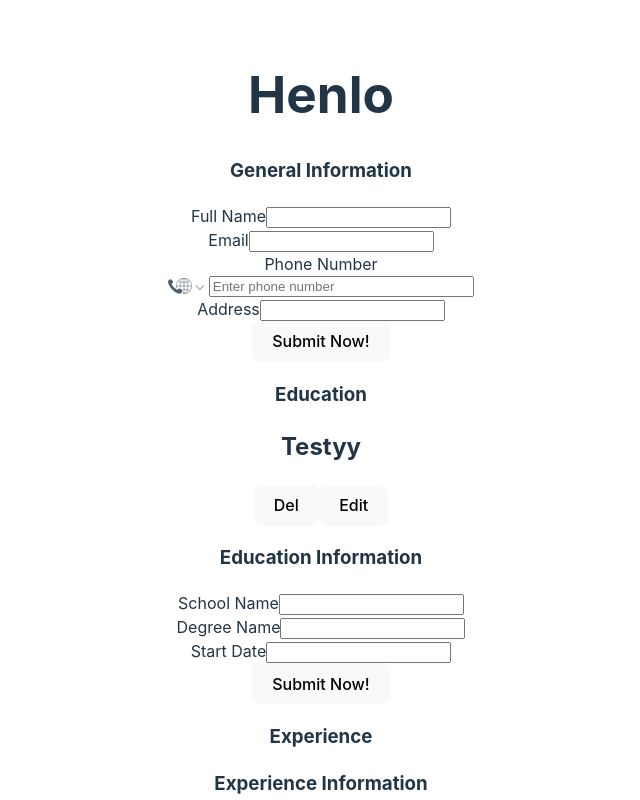
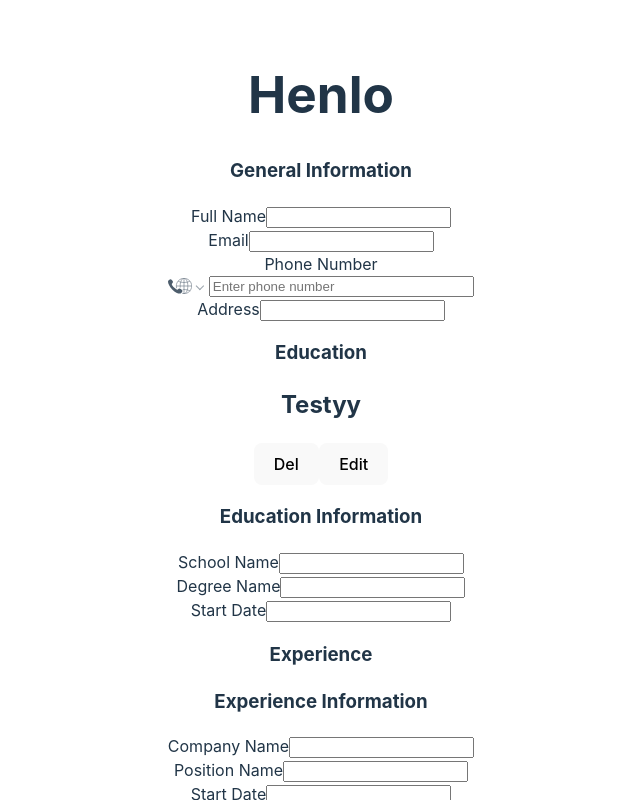
Before and after one commit to Peleton-011/cv-application, a React (Vite) app: page / in a window 1280 px wide. Shown: the top 800 px of the page, without its empty margins (319-959 px from the left). Built offline with nearby package versions, Linux system fonts and the light colour scheme.

Commit message:
Add basis for storing inputted data

```diff
--- a/src/App.jsx
+++ b/src/App.jsx
@@ -29,9 +29,14 @@ function App() {
 			<h1>Henlo</h1>
 			<InfoInput
 				Title="General Information"
-				inputList={inputLists.GeneralInfo}
-				submitText="Submit Now!"
-				submitHandler={submitHandler}
+				inputList={inputLists.GeneralInfo.map((input) => ({
+					...input,
+					value: generalInfo[input.inputName],
+				}))}
+				onChange={(e) => setGeneralInfo({
+					...generalInfo,
+					[e.target.name]: e.target.value,
+				})}
 			/>
 			<div className="education">
 				<h3>Education</h3>
@@ -39,7 +44,7 @@ function App() {
 					<SavedInfo
 						key={educationInfo.id}
 						id={educationInfo.id}
-                        name={educationInfo.schoolName}
+						name={educationInfo.schoolName}
 						infoList={educationInfoList}
 						setInfo={setEducationInfoList}
 					/>
--- a/src/components/Form.jsx
+++ b/src/components/Form.jsx
@@ -1,23 +1,29 @@
 import Input from "./Input";
 
-
-const Form = ({ formName, inputs = [], submit, submitHandler }) => {
+const Form = ({ formName, inputs = [], submitData = null, onChange }) => {
 	return (
-		<form onSubmit={submitHandler}>
+		<form
+			onSubmit={
+				submitData
+					? submitData.submitHandler
+					: (e) => e.preventDefault()
+			}
+		>
 			<h3>{formName}</h3>
-			{inputs.map(({ inputName, inputID, label, type }) => {
-
+			{inputs.map(({ inputName, inputID, label, type, value }) => {
 				return (
 					<Input
 						key={inputID}
 						inputName={inputName}
 						inputID={inputID}
 						label={label}
-                        type={type}
+						type={type}
+                        value={value}
+                        onChange={onChange}
 					/>
 				);
 			})}
-			<button type="submit">{submit}</button>
+			{submitData && <button type="submit">{submitData.submit}</button>}
 		</form>
 	);
 };
--- a/src/components/InfoInput.jsx
+++ b/src/components/InfoInput.jsx
@@ -1,44 +1,17 @@
 import React from "react";
 import Form from "./Form";
 
-const GeneralInfoInput = ({Title, inputList, submitText, submitHandler}) => {
+const InfoInput = ({ Title, inputList, onChange, submitData }) => {
 	return (
 		<div>
 			<Form
 				formName={Title}
 				inputs={inputList}
-				submit={submitText}
-				submitHandler={submitHandler}
+				submitData={submitData}
+				onChange={onChange}
 			/>
 		</div>
 	);
 };
 
-const inputList = [
-	{
-		inputName: "name",
-		inputID: "name",
-		label: "Full Name",
-		type: "text",
-	},
-	{
-		inputName: "email",
-		inputID: "email",
-		label: "Email",
-		type: "email",
-	},
-	{
-		inputName: "phoneNumber",
-		inputID: "phoneNumber",
-		label: "Phone Number",
-		type: "phone",
-	},
-	{
-		inputName: "address",
-		inputID: "address",
-		label: "Address",
-		type: "text",
-	},
-];
-
-export default GeneralInfoInput;
+export default InfoInput;
--- a/src/components/Input.jsx
+++ b/src/components/Input.jsx
@@ -2,7 +2,15 @@ import React, { useState, useEffect } from "react";
 import "react-phone-number-input/style.css";
 import PhoneInput from "react-phone-number-input";
 
-const Input = ({ inputName, inputID, label = inputName, type, placeholder }) => {
+const Input = ({
+	inputName,
+	inputID,
+	label = inputName,
+	type,
+	placeholder,
+	value,
+	onChange,
+}) => {
 	return (
 		<div className="inputWrapper">
 			<label htmlFor={inputID}>{label}</label>
@@ -16,11 +24,20 @@ const Input = ({ inputName, inputID, label = inputName, type, placeholder }) =>
 							placeholder="Enter phone number"
 							value={value}
 							onChange={setValue}
+							onBlur={onChange}
+                            name={inputName}
 						/>
 					);
 				})()
 			) : (
-				<input type="text" id={inputID} name={inputName} placeholder={placeholder} />
+				<input
+					type="text"
+					id={inputID}
+					name={inputName}
+					placeholder={placeholder}
+					onChange={onChange}
+					value={value}
+				/>
 			)}
 		</div>
 	);
```
